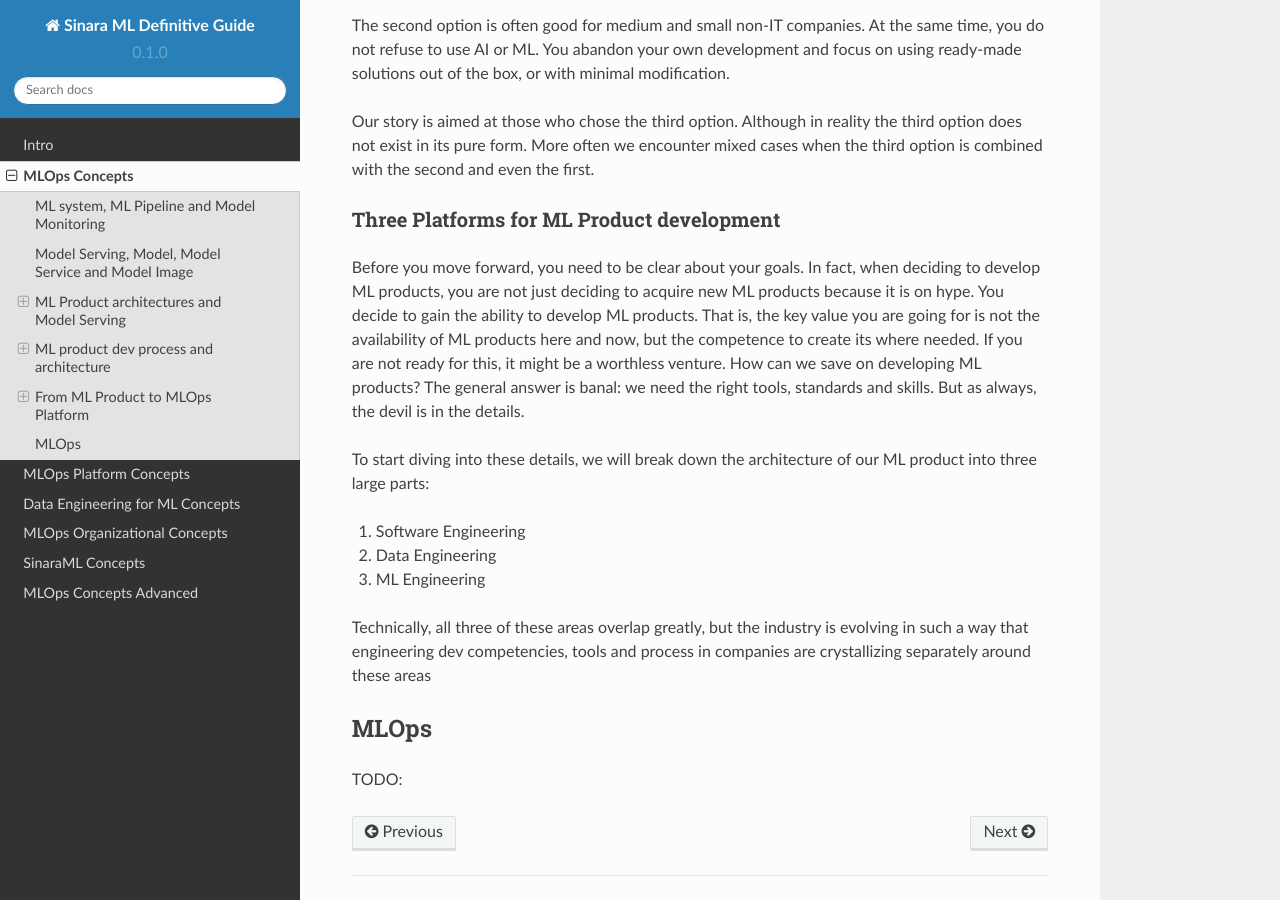
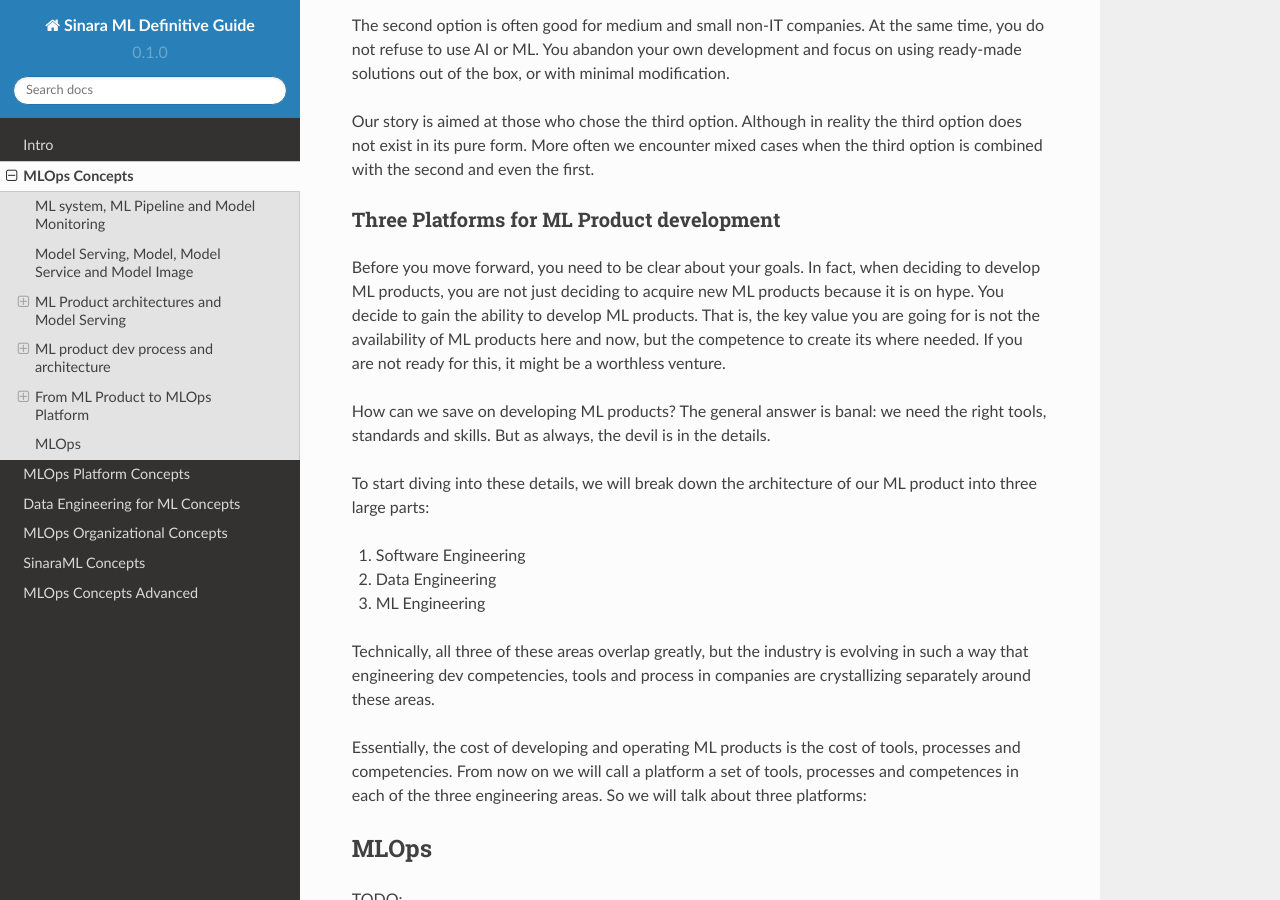
Before and after one commit to 4-DS/SinaraML-Def-Guide, a Sphinx documentation site: the page built from docs/source/concepts.rst, in a window 1280 px wide and 900 px high, scrolled down 11245 px. Built offline with Sphinx 7.4.7 and the Read the Docs theme 2.0.0, drawn with Linux system fonts in a browser that asks for light colours.

Commit message:
Update concepts.rst

```diff
--- a/docs/source/concepts.rst
+++ b/docs/source/concepts.rst
@@ -199,6 +199,7 @@ Our story is aimed at those who chose the third option. Although in reality the
 Three Platforms for ML Product development
 ==========================================
 Before you move forward, you need to be clear about your goals. In fact, when deciding to develop ML products, you are not just deciding to acquire new ML products because it is on hype. You decide to gain the ability to develop ML products. That is, the key value you are going for is not the availability of ML products here and now, but the competence to create its where needed. If you are not ready for this, it might be a worthless venture.
+
 How can we save on developing ML products? The general answer is banal: we need the right tools, standards and skills. But as always, the devil is in the details.
 
 To start diving into these details, we will break down the architecture of our ML product into three large parts:
@@ -207,7 +208,9 @@ To start diving into these details, we will break down the architecture of our M
 2. Data Engineering
 3. ML Engineering
 
-Technically, all three of these areas overlap greatly, but the industry is evolving in such a way that engineering dev competencies, tools and process in companies are crystallizing separately around these areas
+Technically, all three of these areas overlap greatly, but the industry is evolving in such a way that engineering dev competencies, tools and process in companies are crystallizing separately around these areas.
+
+Essentially, the cost of developing and operating ML products is the cost of tools, processes and competencies. From now on we will call a platform a set of tools, processes and competences in each of the three engineering areas. So we will talk about three platforms:
 
 MLOps
 *****
```
